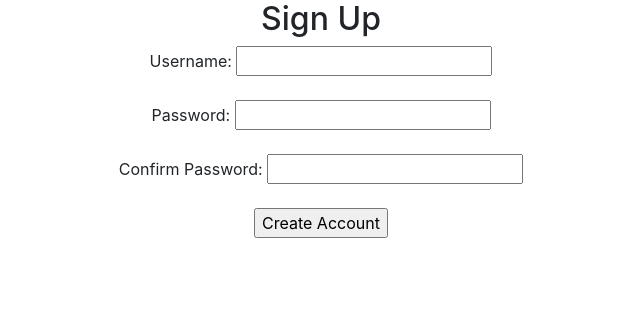
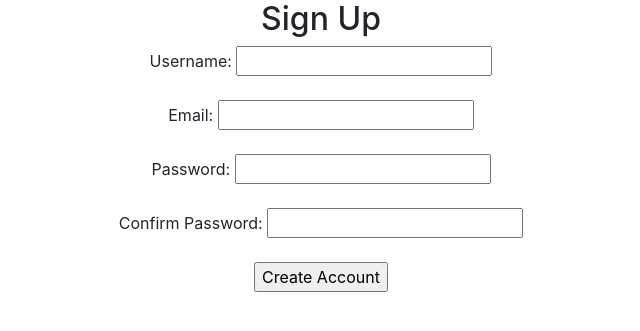
Before and after one commit to house-ingetrac/jazzy-ostriches, a Flask app: page /signup in a window 1280 px wide. Shown: the part 56-387 px from the top of the page, without its empty margins (319-959 px from the left). Run offline with Flask 2, Linux system fonts and the light colour scheme; some libraries are stand-ins or nearby versions.

Commit message:
added email to form

```diff
--- a/templates/signup.html
+++ b/templates/signup.html
@@ -6,6 +6,7 @@
     <h2> Sign Up </h2>
     <form action = '/signup' method = 'POST'>
       Username: <input type = 'text' name = 'username' required><br><br>
+      Email: <input type = 'text' name = 'email' required><br><br>
       Password: <input type = 'password' name = 'password0' required><br><br>
       Confirm Password: <input type = 'password' name = 'password1' required><br><br>
       <input type='submit' value='Create Account' name='signup'>
```
